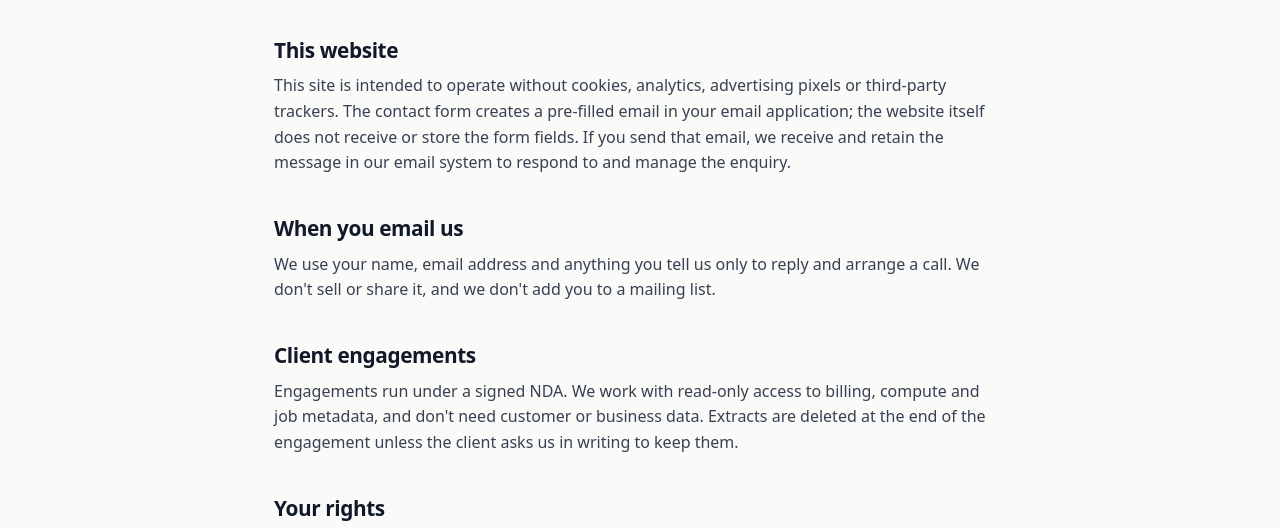
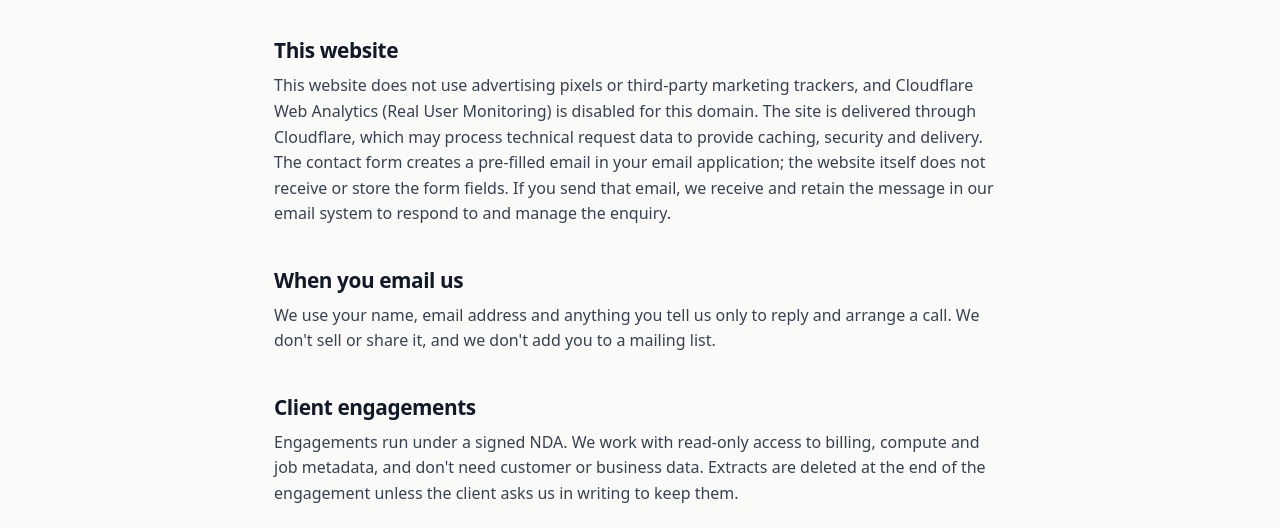
Before and after one commit to anurodhmohapatra/burnlow-site, a plain HTML site: page public/privacy.html in a window 1280 px wide. Shown: the part 237-765 px from the top of the page. Drawn offline with Linux system fonts and the light colour scheme.

Commit message:
Align Burnlow trust copy and calculator

```diff
--- a/public/privacy.html
+++ b/public/privacy.html
@@ -31,7 +31,7 @@
       <p class="updated">Last updated 18 November 2026</p>
 
       <h2>This website</h2>
-      <p>This site is intended to operate without cookies, analytics, advertising pixels or third-party trackers. The contact form creates a pre-filled email in your email application; the website itself does not receive or store the form fields. If you send that email, we receive and retain the message in our email system to respond to and manage the enquiry.</p>
+      <p>This website does not use advertising pixels or third-party marketing trackers, and Cloudflare Web Analytics (Real User Monitoring) is disabled for this domain. The site is delivered through Cloudflare, which may process technical request data to provide caching, security and delivery. The contact form creates a pre-filled email in your email application; the website itself does not receive or store the form fields. If you send that email, we receive and retain the message in our email system to respond to and manage the enquiry.</p>
 
       <h2>When you email us</h2>
       <p>We use your name, email address and anything you tell us only to reply and arrange a call. We don't sell or share it, and we don't add you to a mailing list.</p>
```
